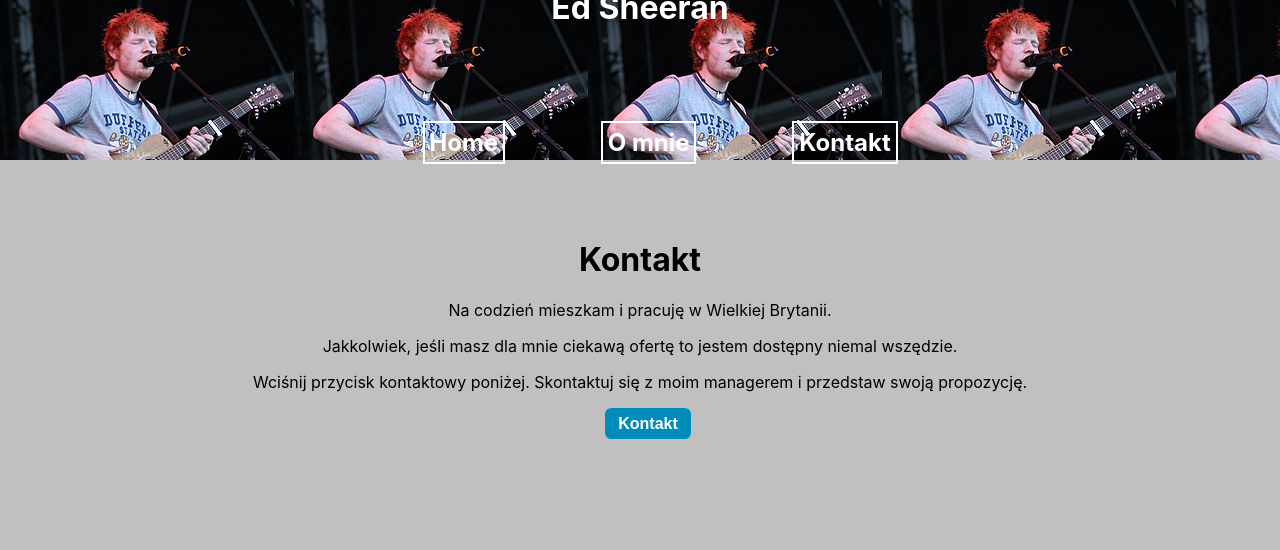
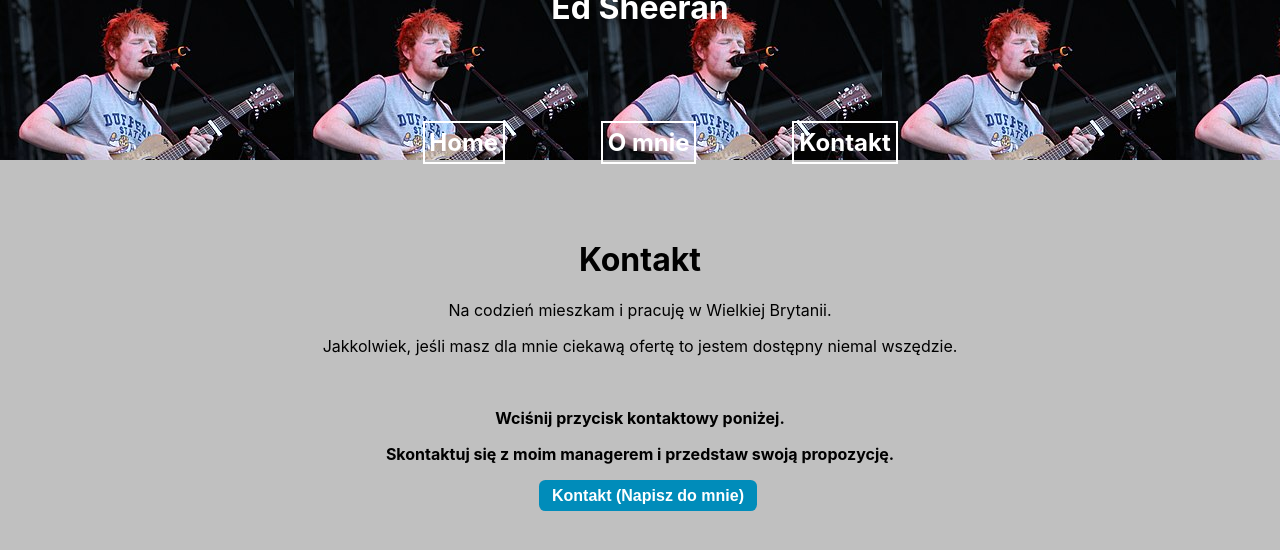
Before and after one commit to b-lukaszuk/neurosys_praktyki_summer_2022, a React (Create React App) app in the folder showcase-music-star/: page /contact in a window 1280 px wide. Shown: the top 550 px of the page. Built offline with nearby package versions, Linux system fonts and the light colour scheme.

Commit message:
kosmetyka

```diff
--- a/showcase-music-star/src/containers/AboutMe/AboutMe.jsx
+++ b/showcase-music-star/src/containers/AboutMe/AboutMe.jsx
@@ -123,6 +123,7 @@
                 dwa single ze współpracą z J Balvin(ang.) zatytułowane
                 "Sigue" oraz "Forever My Love".
             </p>
+            <p>Ok, wystarczy, resztę możesz doczytać na wikipedii :)</p>
         </div>
     );
 }
--- a/showcase-music-star/src/containers/ContactPage/ContactPage.jsx
+++ b/showcase-music-star/src/containers/ContactPage/ContactPage.jsx
@@ -14,9 +14,11 @@
             <h1>Kontakt</h1>
             <p>Na codzień mieszkam i pracuję w Wielkiej Brytanii.</p>
             <p>Jakkolwiek, jeśli masz dla mnie ciekawą ofertę to jestem dostępny niemal wszędzie.</p>
-            <p>Wciśnij przycisk kontaktowy poniżej. Skontaktuj się z moim managerem i przedstaw swoją propozycję.</p>
+            <p>&nbsp;</p>
+            <p><b>Wciśnij przycisk kontaktowy poniżej.</b></p>
+            <p><b>Skontaktuj się z moim managerem i przedstaw swoją propozycję.</b></p>
             <Button onClick={() => setDisplContactForm(true)}
-                displayedText={"Kontakt"} />
+                displayedText={"Kontakt (Napisz do mnie)"} />
             <ContactForm isDisplayed={displContactForm}
                 onClose={() => setDisplContactForm(false)} />
         </div>
```
